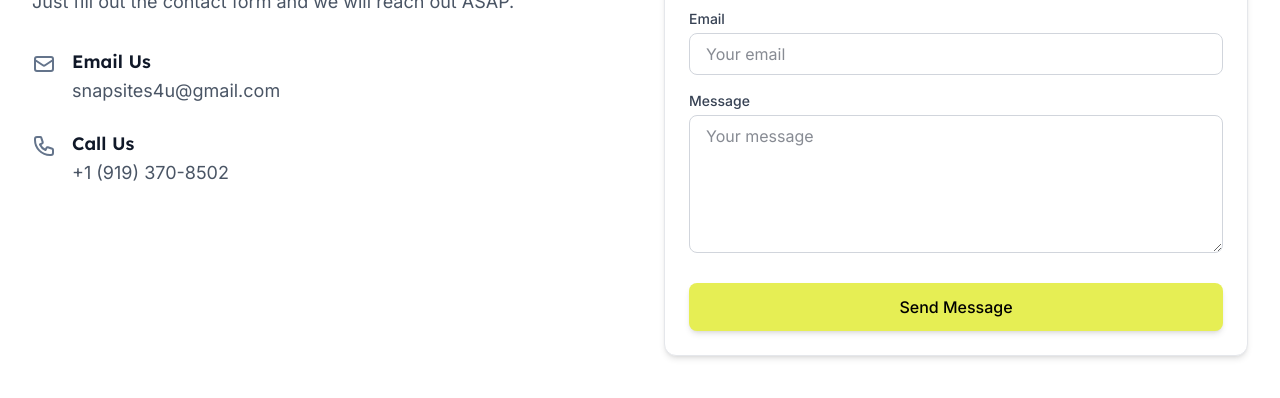
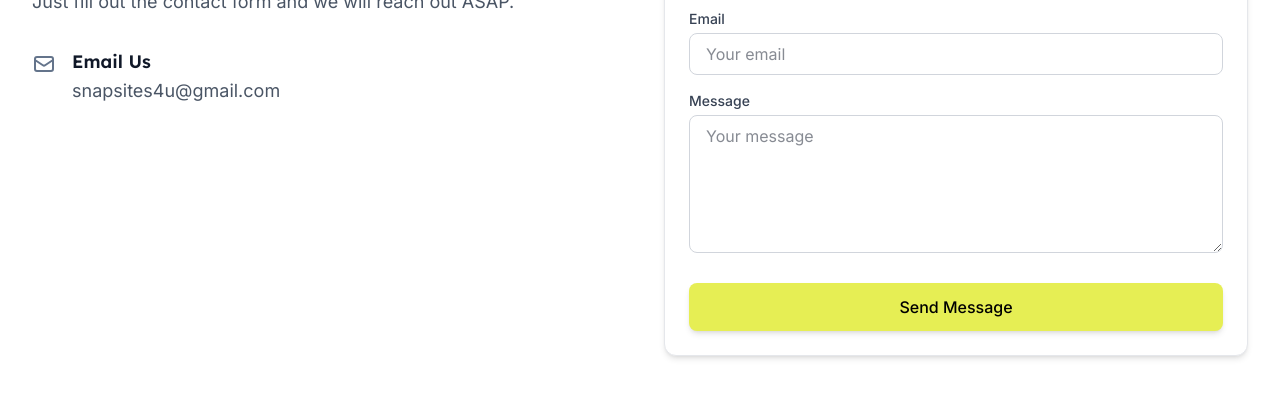
Before and after one commit to happySquidd/landing, an Astro site: page /contact in a window 1280 px wide. Shown: the part 696-1094 px from the top of the page. Built offline with nearby package versions, Linux system fonts and the light colour scheme; Astro itself is replaced by a stand-in of ours.

Commit message:
phone number taken off

```diff
--- a/src/components/Contact.astro
+++ b/src/components/Contact.astro
@@ -25,17 +25,6 @@
             </div>
           </div>
 
-          <div class="flex items-start">
-            <div class="shrink-0 mt-1">
-              <svg class="w-6 h-6 text-secondary-500" fill="none" stroke="currentColor" viewBox="0 0 24 24" xmlns="http://www.w3.org/2000/svg">
-                <path stroke-linecap="round" stroke-linejoin="round" stroke-width="2" d="M3 5a2 2 0 012-2h3.28a1 1 0 01.948.684l1.498 4.493a1 1 0 01-.502 1.21l-2.257 1.13a11.042 11.042 0 005.516 5.516l1.13-2.257a1 1 0 011.21-.502l4.493 1.498a1 1 0 01.684.949V19a2 2 0 01-2 2h-1C9.716 21 3 14.284 3 6V5z"></path>
-              </svg>
-            </div>
-            <div class="ml-4">
-              <h3 class="text-lg font-semibold text-gray-900 dark:text-white">Call Us</h3>
-              <p class="text-gray-600 dark:text-gray-300">+1 (919) 370-8502</p>
-            </div>
-          </div>
         </div>
       </div>
 
```
